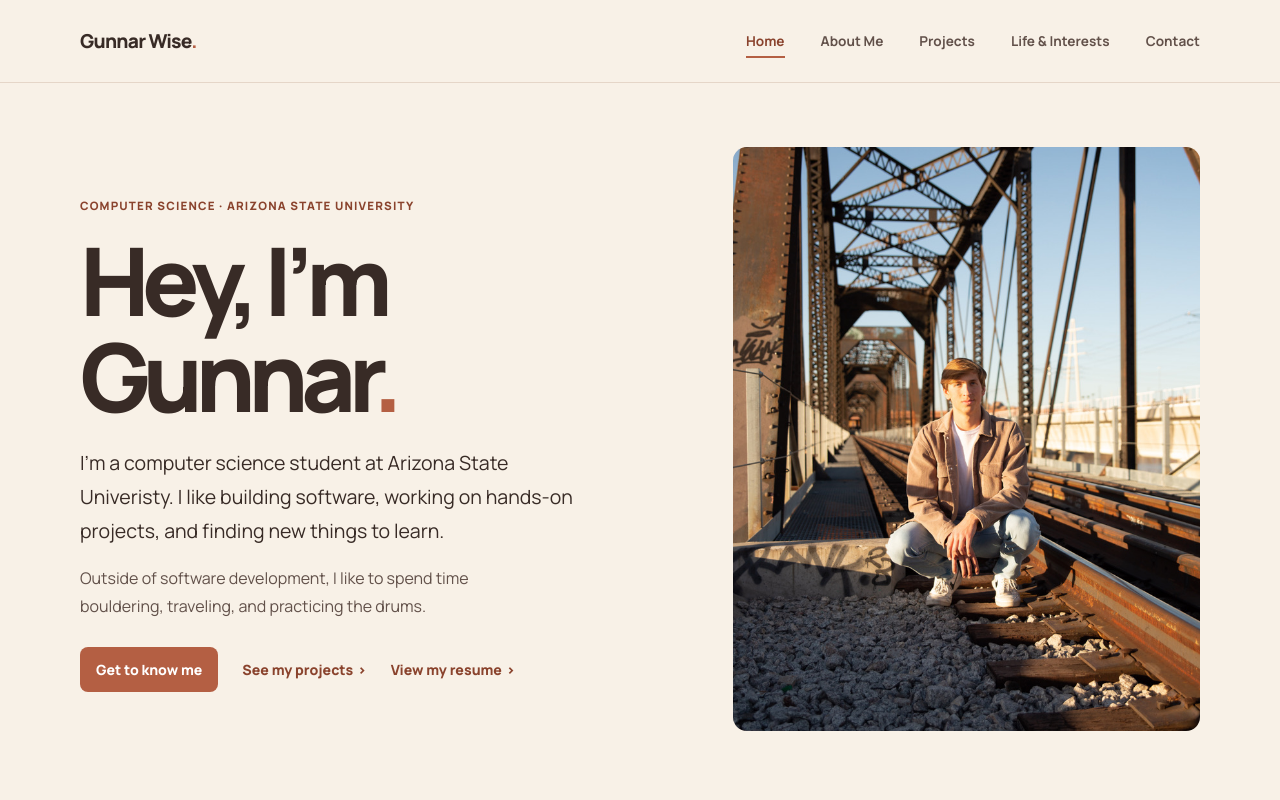
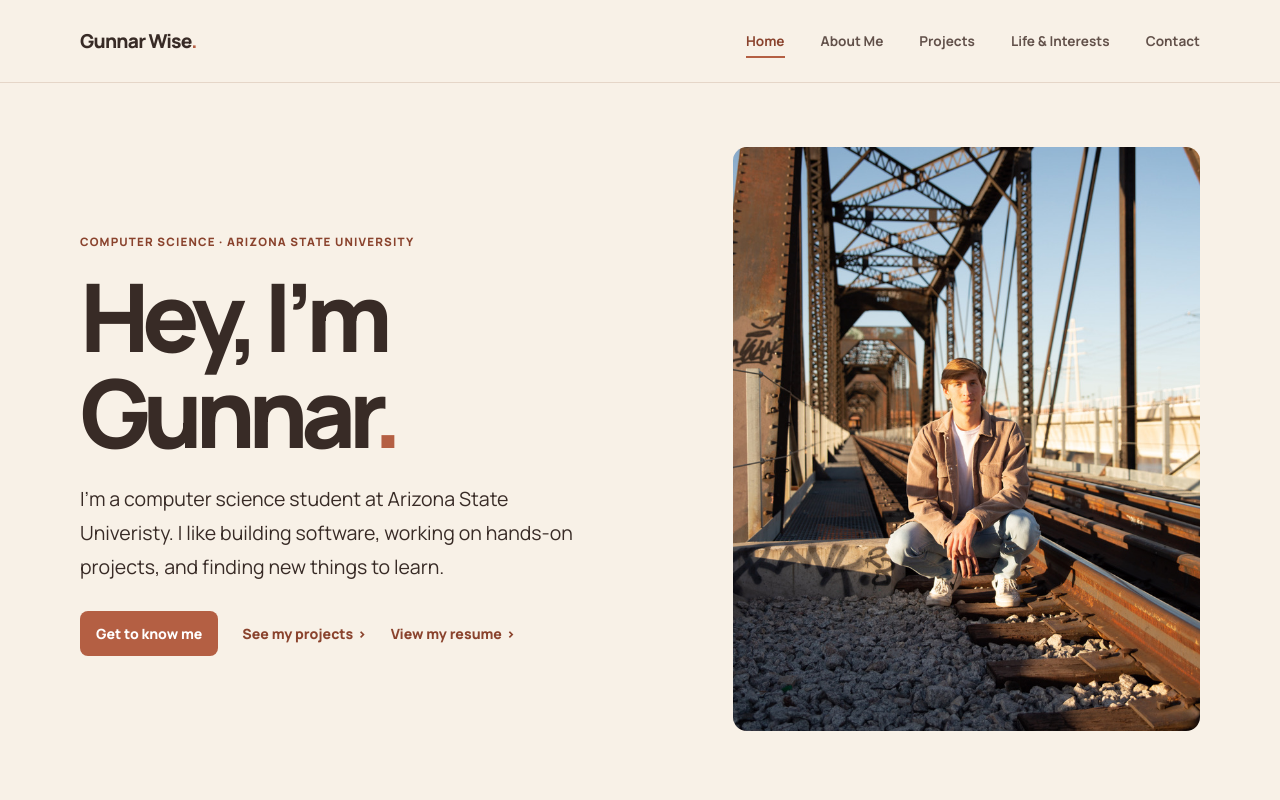
Before and after one commit to Gunnarwise/personal-website, a React (Vite) app: page / in a window 1280 px wide. Shown: the top 800 px of the page. Built offline with nearby package versions, Linux system fonts and the light colour scheme; a web font is replaced by a local one.

Commit message:
more home page changes

```diff
--- a/src/main.tsx
+++ b/src/main.tsx
@@ -30,7 +30,6 @@ function Home() {
         <p className="eyebrow">Computer science · Arizona State University</p>
         <h1>Hey, I’m<br />Gunnar<span className="accent">.</span></h1>
         <p className="intro">I’m a computer science student at Arizona State Univeristy. I like building software, working on hands-on projects, and finding new things to learn.</p>
-        <p>Outside of software development, I like to spend time bouldering, traveling, and practicing the drums.</p>
         <div className="actions"><ArrowLink to="/about" primary>Get to know me</ArrowLink><ArrowLink to="/projects">See my projects</ArrowLink><a className="text-link" href="/gunnar-wise-resume.pdf" target="_blank" rel="noopener noreferrer">View my resume<span aria-hidden="true">›</span></a></div>
       </div>
       <Photo src="portrait" alt="Gunnar Wise crouching on a steel railway bridge" className="hero-photo" eager />
```
